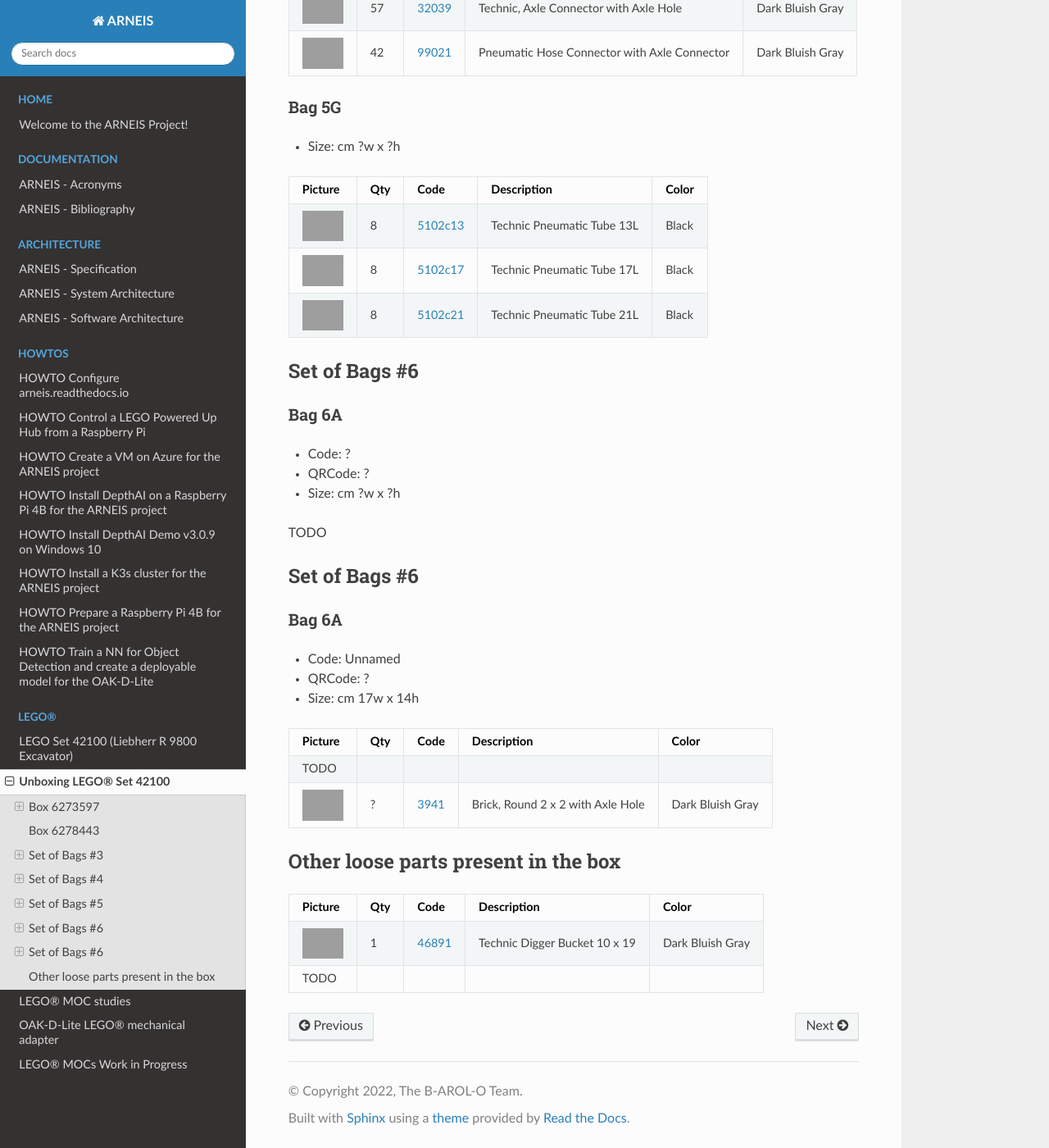
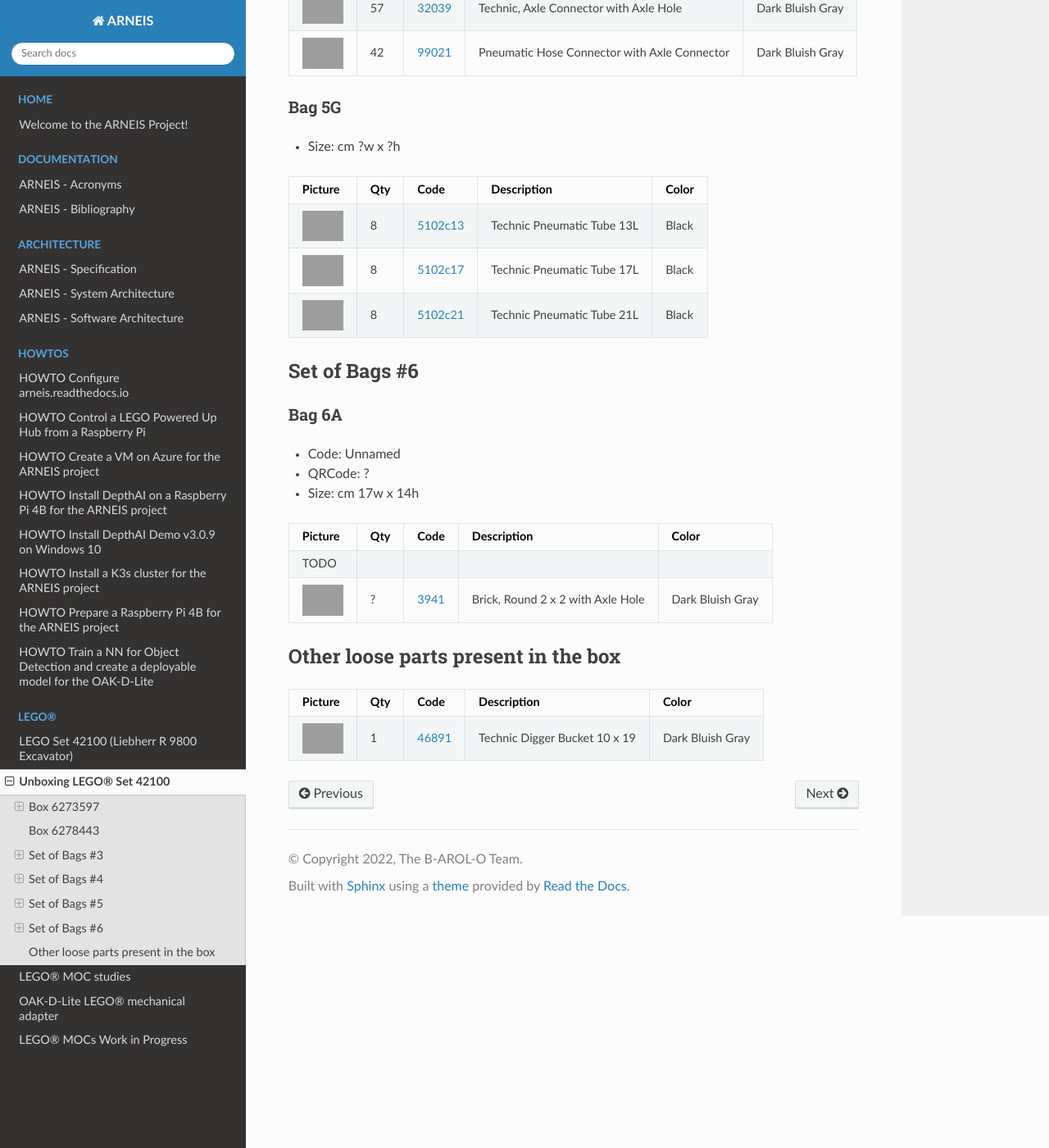
Before and after one commit to B-AROL-O/ARNEIS, a Sphinx documentation site: the page built from docs/lego-set-42100/unboxing-lego-set-42100.md, in a window 1280 px wide and 1400 px high, scrolled down 35733 px. Shown: the whole window at 82% size. Built offline with Sphinx 7.4.7 and the Read the Docs theme 2.0.0, drawn with Linux system fonts in a browser that asks for light colours.

Commit message:
unboxing-lego-set-42100.md: Remove redundant text

```diff
--- a/docs/lego-set-42100/unboxing-lego-set-42100.md
+++ b/docs/lego-set-42100/unboxing-lego-set-42100.md
@@ -919,16 +919,6 @@ Picture | Qty | Code | Description | Color |
 
 ### Bag 6A
 
-* Code: ?
-* QRCode: ?
-* Size: cm ?w x ?h
-
-TODO
-
-## Set of Bags #6
-
-### Bag 6A
-
 * Code: Unnamed
 * QRCode: ?
 * Size: cm 17w x 14h
@@ -943,6 +933,5 @@ TODO
 Picture |  Qty | Code | Description | Color |
 --------|-----:|------|-------------|-------|
 ![46891](https://img.bricklink.com/P/85/46891.jpg) | 1 | [46891](https://www.bricklink.com/v2/catalog/catalogitem.page?P=46891&idColor=85) | Technic Digger Bucket 10 x 19 | Dark Bluish Gray
-TODO
 
 <!-- EOF -->
```
